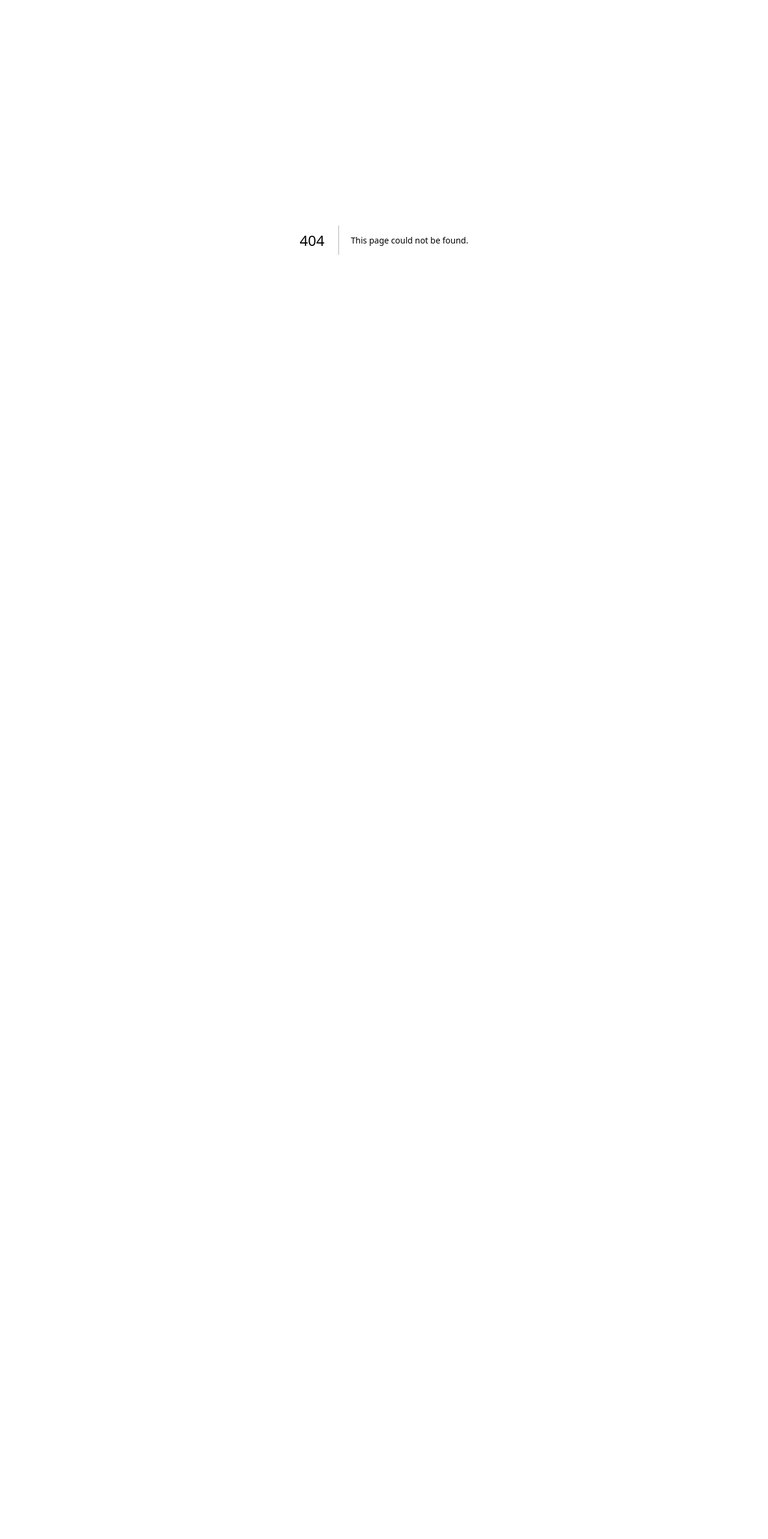
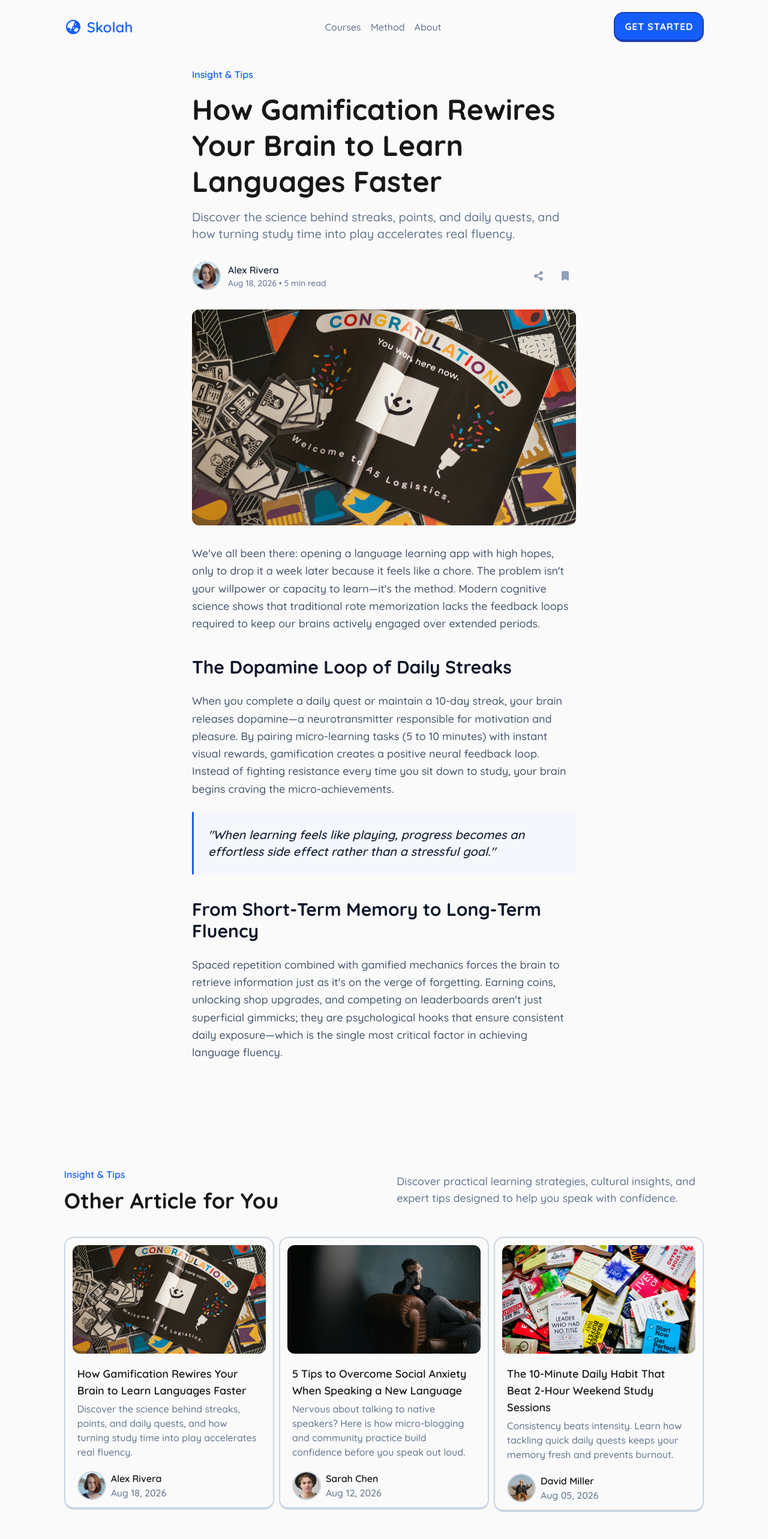
Before and after one commit to anggasaputra25/skolah, a Next.js app: page /blog in a window 1280 px wide. Before the commit this address had no page. Shown: the top 2566 px of the page at 60% size. Before the commit the page ends 800 px from the top, so only its background shows below. Built offline with nearby package versions, Linux system fonts and the light colour scheme.

Commit message:
feat: add Blog page with article content and layout enhancements

```diff
--- /dev/null
+++ b/app/(pages)/blog/page.tsx
@@ -0,0 +1,127 @@
+import { Navbar } from "@/components/layout/Navbar";
+import Footer from "@/components/layout/Footer";
+import { FontAwesomeIcon } from "@fortawesome/react-fontawesome";
+import { faBookmark, faShareNodes } from "@fortawesome/free-solid-svg-icons";
+import Image from "next/image";
+import { BLOG_POSTS } from "@/constants/blog";
+import Link from "next/link";
+import { BorderCard } from "@/components/ui/BorderCard";
+
+const Blog = () => {
+    return (
+        <>
+            <Navbar />
+
+            <div className="w-11/12 md:w-8/12 lg:w-6/12 mx-auto pt-28 pb-16 min-h-dvh flex flex-col gap-8">
+                {/* Article Header */}
+                <div className="space-y-4">
+                    <p className="text-blue-600 font-semibold">Insight & Tips</p>
+                    <h1 className="text-3xl md:text-5xl font-bold leading-tight">
+                        How Gamification Rewires Your Brain to Learn Languages Faster
+                    </h1>
+                    <p className="text-slate-500 text-lg md:text-xl">
+                        Discover the science behind streaks, points, and daily quests, and how turning study time into play accelerates real fluency.
+                    </p>
+
+                    {/* Author Meta */}
+                    <div className="flex items-center justify-between pt-4">
+                        <div className="flex gap-3 items-center">
+                            <Image
+                                src="/assets/person/person-1.jpg"
+                                alt="Alex Rivera"
+                                width={150}
+                                height={150}
+                                className="w-12 h-12 border-2 border-slate-300 rounded-full object-cover aspect-square"
+                            />
+                            <div>
+                                <p className="font-semibold text-slate-800">Alex Rivera</p>
+                                <p className="text-sm text-slate-500">Aug 18, 2026 • 5 min read</p>
+                            </div>
+                        </div>
+                        <div className="flex gap-2 text-slate-400">
+                            <button className="cursor-pointer p-2 hover:text-blue-600 transition-colors">
+                                <FontAwesomeIcon icon={faShareNodes} />
+                            </button>
+                            <button className="cursor-pointer p-2 hover:text-blue-600 transition-colors">
+                                <FontAwesomeIcon icon={faBookmark} />
+                            </button>
+                        </div>
+                    </div>
+                </div>
+
+                {/* Main Hero Image */}
+                <Image
+                    src="/assets/blog/blog-1.jpg"
+                    alt="How Gamification Rewires Your Brain"
+                    width={1000}
+                    height={600}
+                    className="rounded-xl w-full object-cover aspect-video"
+                />
+
+                {/* Article Body Content */}
+                <div className="space-y-6 text-slate-600 text-base md:text-lg leading-relaxed">
+                    <p>
+                        We&apos;ve all been there: opening a language learning app with high hopes, only to drop it a week later because it feels like a chore. The problem isn&apos;t your willpower or capacity to learn—it&apos;s the method. Modern cognitive science shows that traditional rote memorization lacks the feedback loops required to keep our brains actively engaged over extended periods.
+                    </p>
+
+                    <h2 className="text-2xl md:text-3xl font-bold text-slate-900 pt-4">
+                        The Dopamine Loop of Daily Streaks
+                    </h2>
+
+                    <p>
+                        When you complete a daily quest or maintain a 10-day streak, your brain releases dopamine—a neurotransmitter responsible for motivation and pleasure. By pairing micro-learning tasks (5 to 10 minutes) with instant visual rewards, gamification creates a positive neural feedback loop. Instead of fighting resistance every time you sit down to study, your brain begins craving the micro-achievements.
+                    </p>
+
+                    <div className="p-6 my-6 bg-blue-50/50 border-l-3 border-l-blue-600">
+                        <p className="font-semibold text-slate-800 italic text-lg md:text-xl">
+                            &quot;When learning feels like playing, progress becomes an effortless side effect rather than a stressful goal.&quot;
+                        </p>
+                    </div>
+
+                    <h2 className="text-2xl md:text-3xl font-bold text-slate-900 pt-4">
+                        From Short-Term Memory to Long-Term Fluency
+                    </h2>
+
+                    <p>
+                        Spaced repetition combined with gamified mechanics forces the brain to retrieve information just as it&apos;s on the verge of forgetting. Earning coins, unlocking shop upgrades, and competing on leaderboards aren&apos;t just superficial gimmicks; they are psychological hooks that ensure consistent daily exposure—which is the single most critical factor in achieving language fluency.
+                    </p>
+                </div>
+            </div>
+
+            {/* Other Article */}
+            <div className="w-11/12 md:w-10/12 mx-auto min-h-dvh mb-10 flex flex-col justify-center gap-10">
+                <div className="flex flex-col lg:flex-row gap-3 justify-between lg:items-center">
+                    <div className="space-y-3 max-w-lg">
+                        <p className="text-blue-600 font-semibold">Insight & Tips</p>
+                        <h2 className="text-2xl md:text-4xl font-bold">Other Article for You</h2>
+                    </div>
+                    <p className="text-slate-500 md:text-lg max-w-lg">Discover practical learning strategies, cultural insights, and expert tips designed to help you speak with confidence.</p>
+                </div>
+                <div className="flex flex-col lg:flex-row gap-2">
+                    {BLOG_POSTS.map((item, index) => (
+                        <Link href={'/blog'} key={index} className="rounded-2xl w-full">
+                            <BorderCard className="hover:bg-neutral-100 active:border-b-2 active:translate-y-1 p-3! space-y-5">
+                                <Image src={item.image} alt="image" width={300} height={300} className="rounded-xl w-full object-cover aspect-video" />
+                                <div className="px-2 space-y-1">
+                                    <p className="font-semibold text-lg">{item.title}</p>
+                                    <p className="text-slate-500">{item.description}</p>
+                                </div>
+                                <div className="flex gap-2 items-center px-2">
+                                    <Image src={item.imageProfile} alt="profile" width={150} height={150} className="w-12! h-12! border-2 border-slate-300 rounded-full object-cover aspect-square" />
+                                    <div>
+                                        <p className="font-semibold">{item.authorName}</p>
+                                        <p className="text-slate-500">{item.date}</p>
+                                    </div>
+                                </div>
+                            </BorderCard>
+                        </Link>
+                    ))}
+                </div>
+            </div>
+
+            <Footer />
+        </>
+    );
+};
+
+export default Blog;
--- a/app/page.tsx
+++ b/app/page.tsx
@@ -140,8 +140,8 @@ const Home = () => {
                         <Link href={'/blog'} key={index} className="rounded-2xl w-full">
                             <BorderCard className="hover:bg-neutral-100 active:border-b-2 active:translate-y-1 p-3! space-y-5">
                                 <Image src={item.image} alt="image" width={300} height={300} className="rounded-xl w-full object-cover aspect-video" />
-                                <div className="px-2">
-                                    <p className="font-semibold">{item.title}</p>
+                                <div className="px-2 space-y-1">
+                                    <p className="font-semibold text-lg">{item.title}</p>
                                     <p className="text-slate-500">{item.description}</p>
                                 </div>
                                 <div className="flex gap-2 items-center px-2">
```
